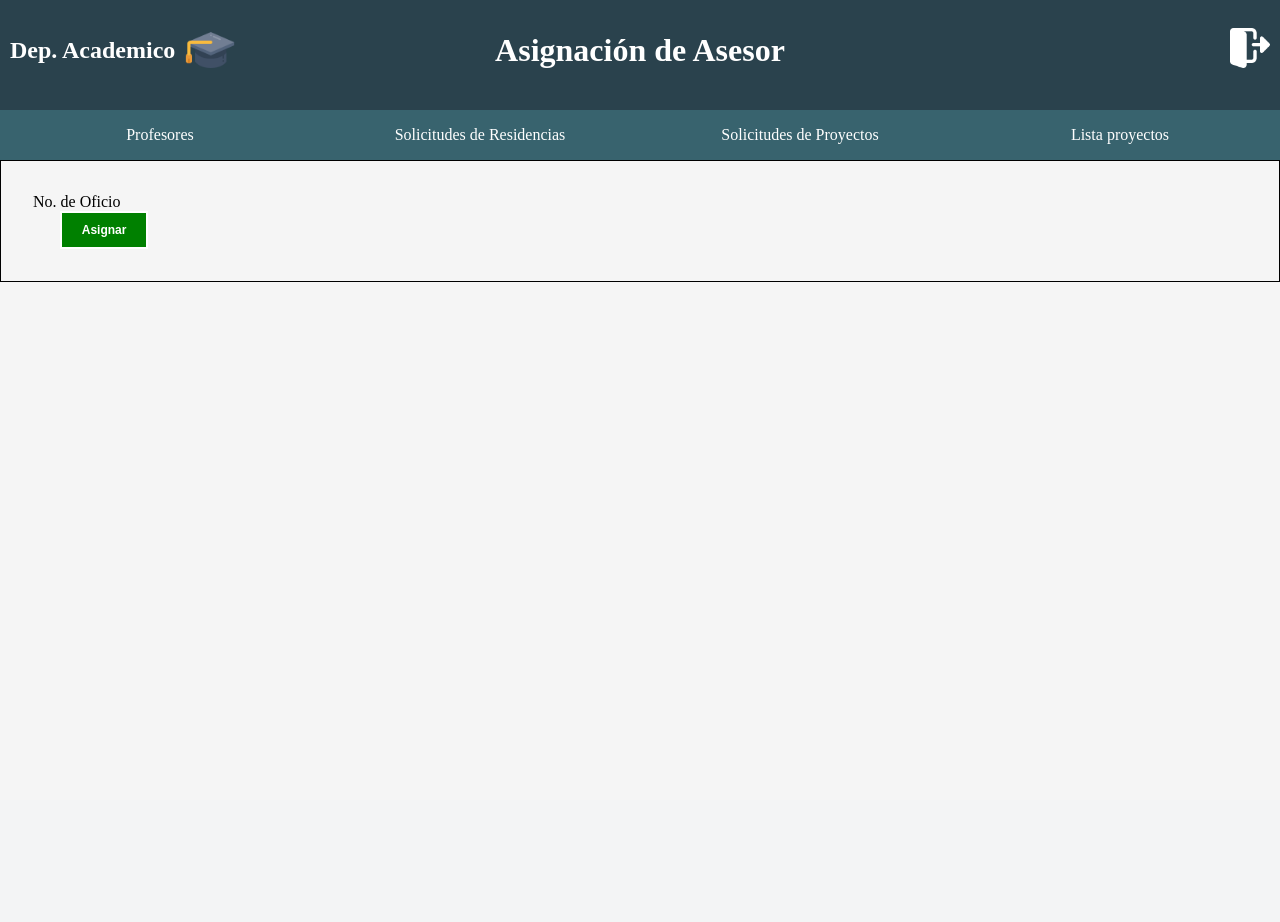
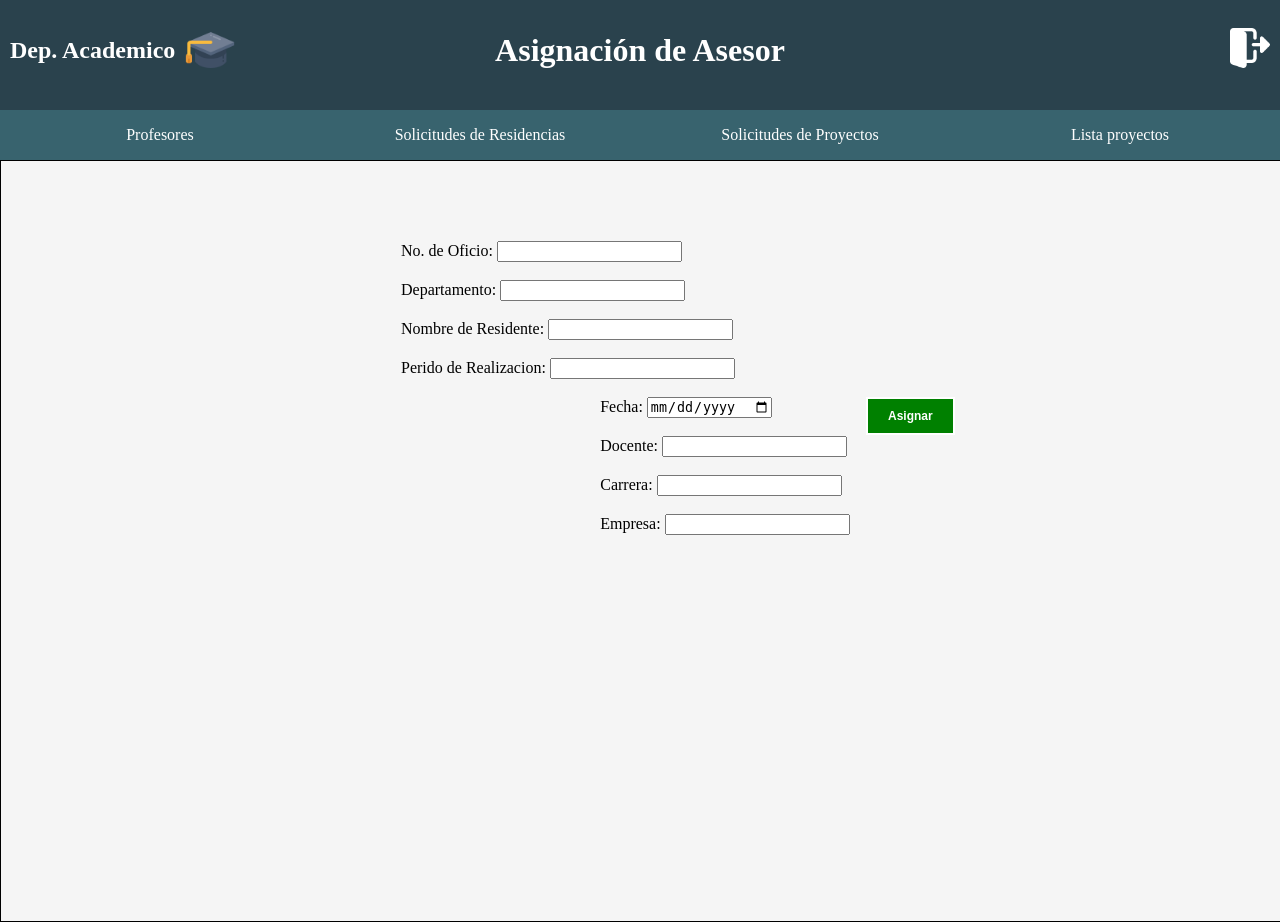
Before and after one commit to lireyes22/Residencias, a PHP site: page /asigAsesor.php in a window 1280 px wide; the page is wider, and only the part inside the window is pictured. Before the commit the page ends 282 px from the top of that part, so only its background shows below. Run offline with PHP 8.4, Linux system fonts and the light colour scheme; data that the repository does not hold is empty.

Commit message:
Asignacion-asesor

```diff
--- a/asigAsesor.php
+++ b/asigAsesor.php
@@ -38,15 +38,28 @@
 	</div>
 	<div class="main-cont">
 		<form action="">
-		<div>
-			<label for="noOficio">No. de Oficio</label>
-
+		<div class="panel-izq">
+			<label for="noOficio">No. de Oficio: </label>
+			<input type="text" name="noOficio"> <br> <br>
+			<label for="depto">Departamento: </label>
+			<input type="text" name="depto"> <br> <br>
+			<label for="nombre">Nombre de Residente: </label>
+			<input type="text" name="nombre"> <br> <br>
+			<label for="periodo">Perido de Realizacion: </label>
+			<input type="text" name="periodo"> <br> <br>
 		</div>
-		<div>
-
+		<div class="panel-der">
+			<label for="fecha">Fecha: </label>
+			<input type="date" name="fecha"> <br> <br>
+			<label for="docente">Docente: </label>
+			<input type="text" name="docente"> <br> <br>
+			<label for="carrera">Carrera: </label>
+			<input type="text" name="carrera"> <br> <br>
+			<label for="empresa">Empresa: </label>
+			<input type="text" name="empresa"> <br> <br>
 		</div>
 		<div class="tb-th-asp">
-			<input type="submit" value="Asignar">
+			<input class="medium" type="submit" value="Asignar">
 		</div>
 		</form>
 	</div>
--- a/style/style.css
+++ b/style/style.css
@@ -245,10 +245,25 @@ body {
     margin-left: 30%;
   }
   .main-cont{
-    padding: 2em;
-    height: 100%;
-    min-width: 600px;
+    padding: 5em;
+    min-width: 91.3%;
+    min-height: 600px;
     border: 1px solid;
+  }
+  .panel-izq{
+    float: left;
+  }
+  .panel-izq label{
+    margin-left: 20em;
+  }
+  .panel-der{
+    float: right;
+  }
+  .panel-der input{
+    margin-right: 30em;
+  }
+  .tb-th-asp .medium{
+    margin-left: 65em;
   }
 @font-face {
     font-family: comfortaa;
```
